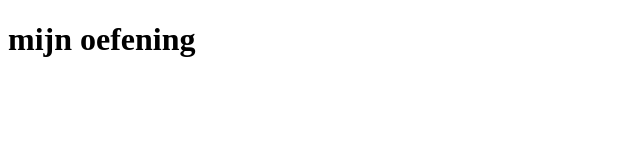
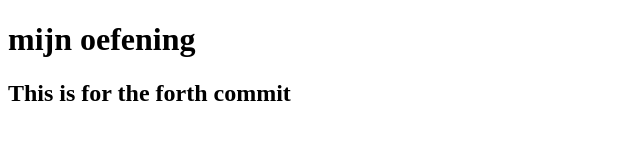
Before and after one commit to TimHv3/m1-skill-github-les3, a plain HTML site: page index.html in a window 1280 px wide. Shown: the whole page, without its empty margins (0-640 px from the left). Drawn offline with Linux system fonts and the light colour scheme.

Commit message:
forth commit

```diff
--- a/index.html
+++ b/index.html
@@ -7,5 +7,6 @@
 </head>
 <body>
     <h1>mijn oefening</h1>
+    <h2>This is for the forth commit</h2>
 </body>
 </html>
```
